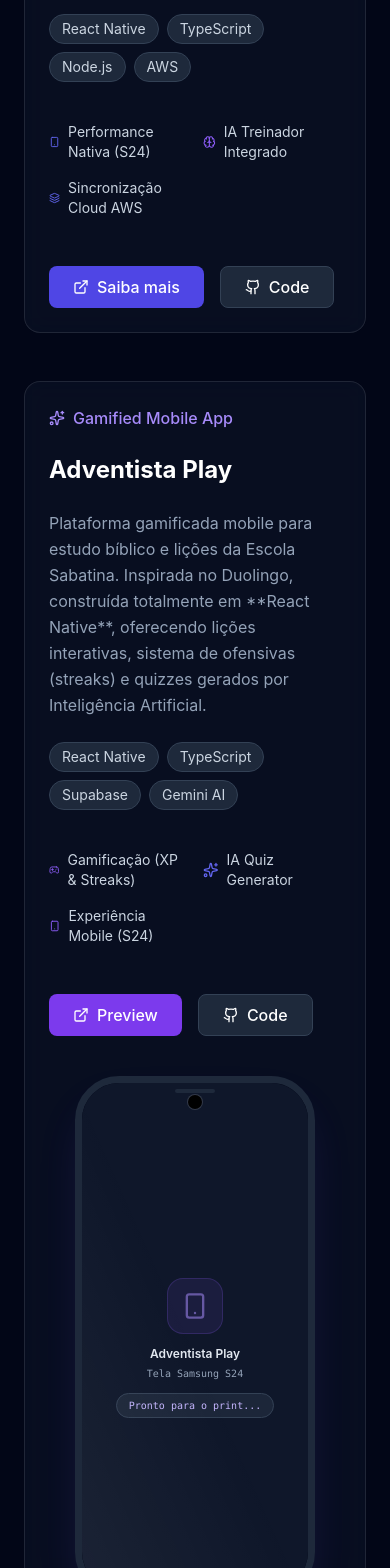
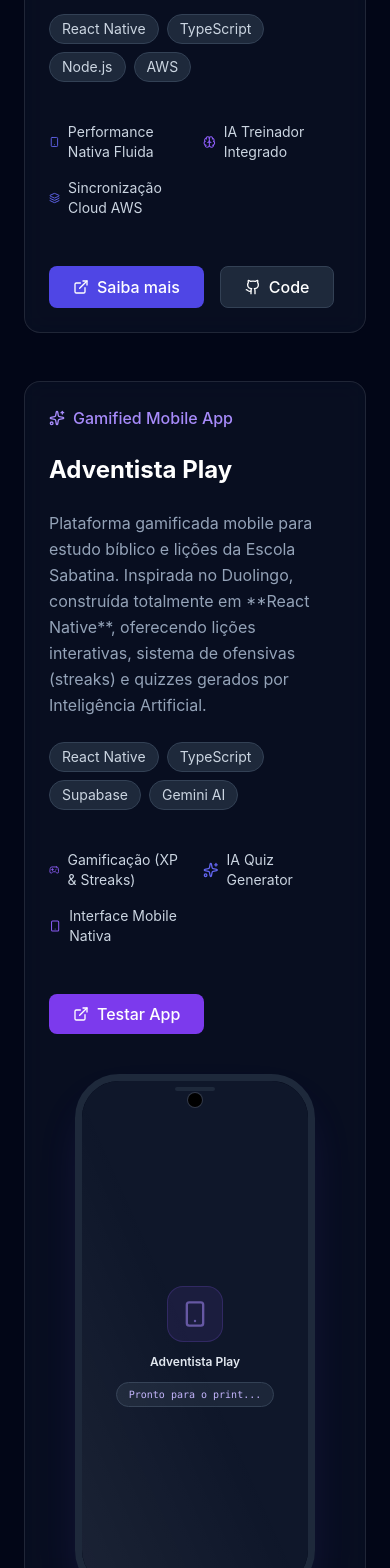
Before and after one commit to Cawlino/portfolio-2025, a React (Vite) app: page / in a window 390 px wide. Shown: the part 2780-4348 px from the top of the page. Built offline with nearby package versions, Linux system fonts and the light colour scheme.

Commit message:
fix: remove S24 mobile wording and hide Adventista Play repo link

```diff
--- a/src/components/Projects.tsx
+++ b/src/components/Projects.tsx
@@ -27,7 +27,6 @@
                     </div>
                     <div>
                         <p className="text-xs font-semibold text-slate-200">{label}</p>
-                        <p className="text-[10px] text-slate-400 font-mono mt-1">Tela Samsung S24</p>
                     </div>
                     <span className="inline-block px-3 py-1 bg-slate-800/90 text-violet-300 rounded-full text-[10px] border border-slate-700 font-mono">
                         Pronto para o print...
@@ -205,7 +204,7 @@
                                 <div className="grid grid-cols-2 gap-4 py-4">
                                     <div className="flex items-center gap-2 text-slate-300">
                                         <Smartphone className="w-4 h-4 text-indigo-500" />
-                                        <span className="text-sm">Performance Nativa (S24)</span>
+                                        <span className="text-sm">Performance Nativa Fluida</span>
                                     </div>
                                     <div className="flex items-center gap-2 text-slate-300">
                                         <Brain className="w-4 h-4 text-violet-500" />
@@ -273,18 +272,14 @@
                                     </div>
                                     <div className="flex items-center gap-2 text-slate-300">
                                         <Smartphone className="w-4 h-4 text-violet-500" />
-                                        <span className="text-sm">Experiência Mobile (S24)</span>
+                                        <span className="text-sm">Interface Mobile Nativa</span>
                                     </div>
                                 </div>
 
                                 <div className="flex gap-4 pt-2 relative z-20">
                                     <a href="https://adventista-play.vercel.app/" target="_blank" rel="noopener noreferrer" className="flex items-center gap-2 px-6 py-2 bg-violet-600 hover:bg-violet-500 text-white rounded-lg transition-colors font-medium">
                                         <ExternalLink className="w-4 h-4" />
-                                        Preview
-                                    </a>
-                                    <a href="https://github.com/Cawlino/DuolingoBiblico" target="_blank" rel="noopener noreferrer" className="flex items-center gap-2 px-6 py-2 bg-slate-800 hover:bg-slate-700 text-white rounded-lg transition-colors font-medium border border-slate-700">
-                                        <Github className="w-4 h-4" />
-                                        Code
+                                        Testar App
                                     </a>
                                 </div>
                             </div>
```
